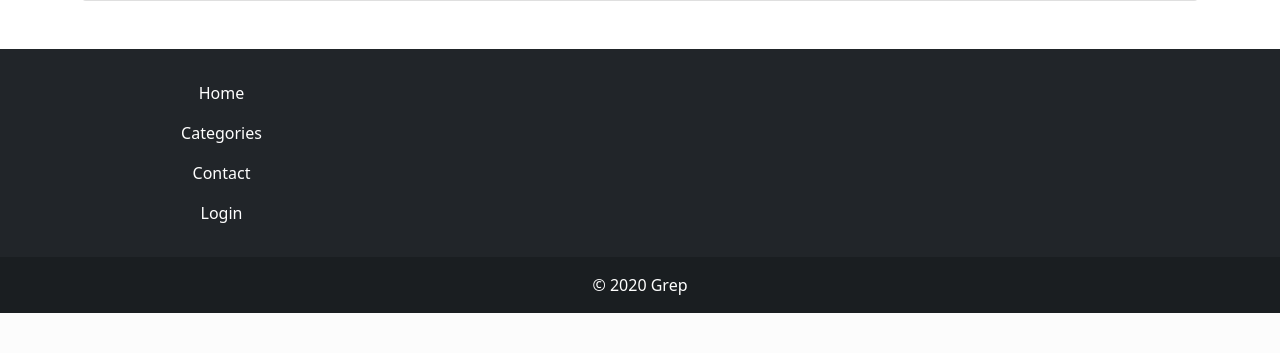
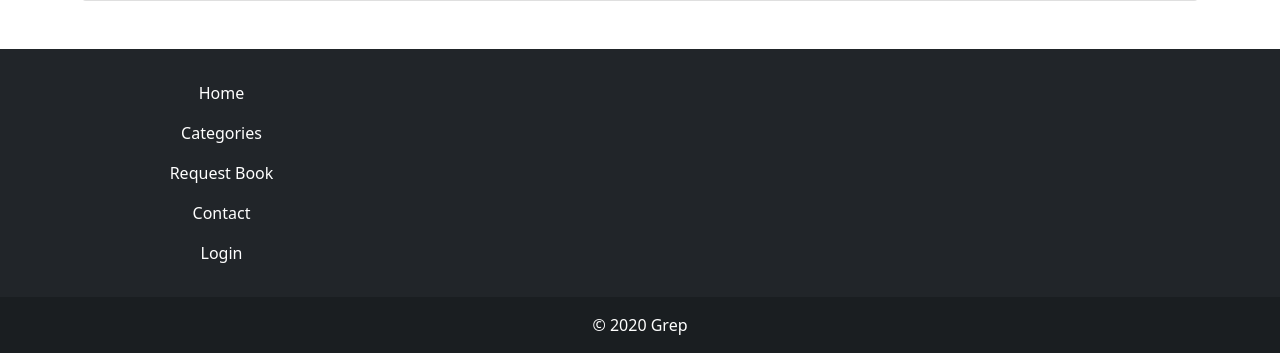
Before and after one commit to SakshyamShrestha/Online-Library, a Django app: page /bookreq/ in a window 1280 px wide. Shown: the part 562-915 px from the top of the page. Before the commit the page ends 875 px from the top, so only its background shows below. Run offline with Django 3.2, Linux system fonts and the light colour scheme.

Commit message:
Footer Updates

```diff
--- a/pages/templates/pages/base.html
+++ b/pages/templates/pages/base.html
@@ -53,6 +53,14 @@
                   <a
                     class="nav-link active footer-nav-a"
                     aria-current="page"
+                    href="{% url 'bookreq' %}"
+                    >Request Book</a
+                  >
+                </li>
+                <li class="nav-item">
+                  <a
+                    class="nav-link active footer-nav-a"
+                    aria-current="page"
                     href="{% url 'contact' %}"
                     >Contact</a
                   >
```
